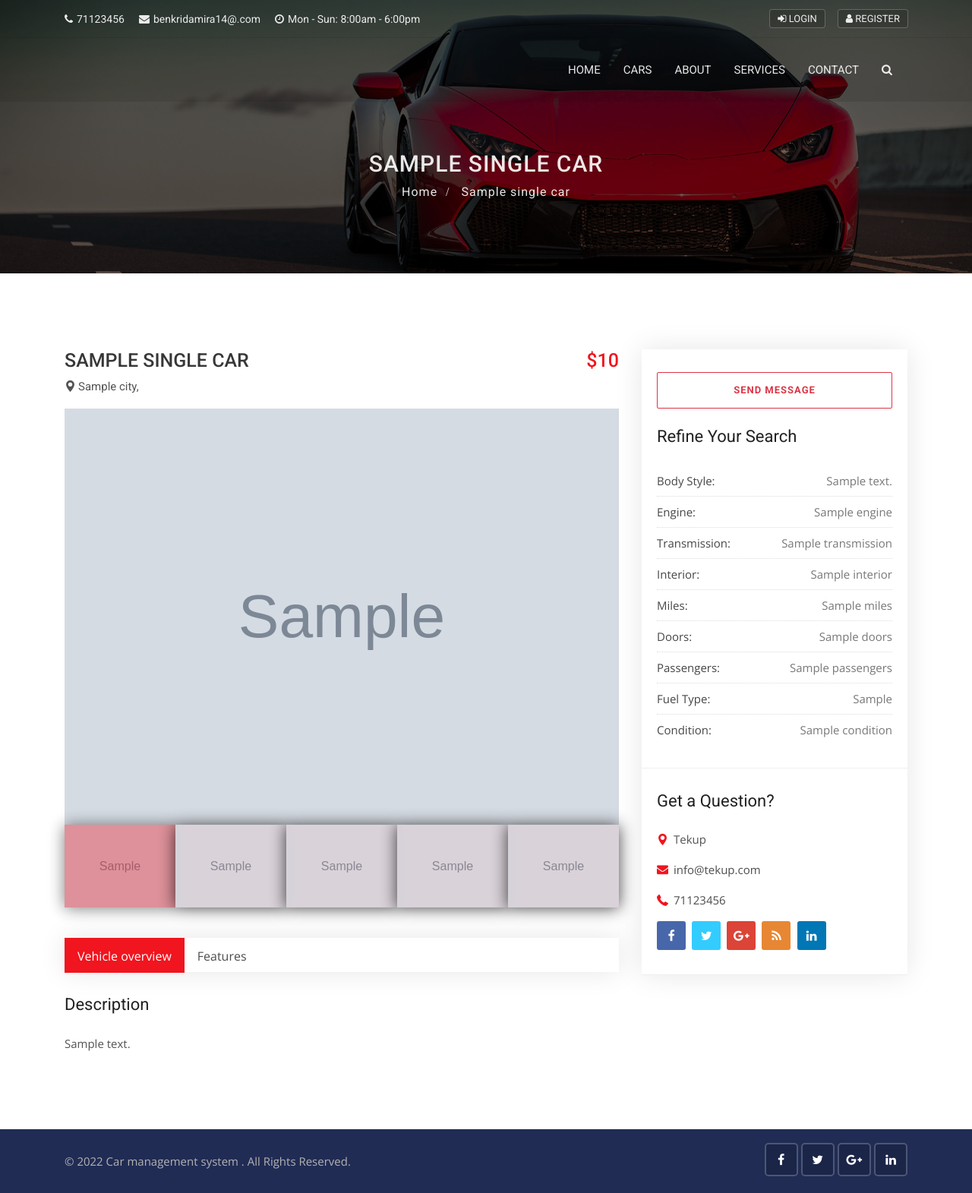
After one commit to benkridamira1/car_management, a Django app: template pages/templates/cars/car_detail.html in a window 1280 px wide. The commit adds this page. Shown: the whole page at 76% size. Run offline with Django 3.2, Linux system fonts and the light colour scheme; the template is opened without the code that fills it: most values are stand-ins (such as "Sample title", 1, 10 or a date in 2020); grey boxes marked "Sample" are stand-in pictures; some libraries are stand-ins or nearby versions.

Commit message:
car details

```diff
--- a/cars/urls.py
+++ b/cars/urls.py
@@ -3,4 +3,5 @@ from django.urls import path
 
 urlpatterns = [
     path('',views.cars, name='cars'),
+    path('<int:id>',views.car_detail, name='car_detail'),
 ]
--- /dev/null
+++ b/pages/templates/cars/car_detail.html
@@ -0,0 +1,415 @@
+{% extends 'base.html' %}
+
+{%block content%}
+
+<!-- Sub banner start -->
+<div class="sub-banner overview-bgi">
+    <div class="container breadcrumb-area">
+        <div class="breadcrumb-areas">
+            <h1>{{single_car.car_title}}</h1>
+            <ul class="breadcrumbs">
+                <li><a href="index.html">Home</a></li>
+                <li class="active"> {{single_car.car_title}}</li>
+            </ul>
+        </div>
+    </div>
+</div>
+<!-- Sub Banner end -->
+
+
+<!-- Car details page start -->
+<div class="car-details-page content-area-6">
+    <div class="container">
+        <div class="row">
+            <div class="col-lg-8 col-md-12 col-xs-12">
+                <div class="car-details-section">
+                    <!-- Heading start -->
+                    <div class="heading-car clearfix">
+                        <div class="pull-left">
+                            <h3>{{single_car.car_title}}</h3>
+                            <h6>
+                                <i class="flaticon-pin"></i>{{single_car.city}},
+                            </h6>
+                        </div>
+                        <div class="pull-right">
+                            <h3><span>${{single_car.price}}</span></h3>
+                        </div>
+                    </div>
+                    <div id="carDetailsSlider" class="carousel car-details-sliders slide mb-40">
+                        <!-- main slider carousel items -->
+                        <div class="carousel-inner">
+                            <div class="active item carousel-item" data-slide-number="0">
+                                <img src="{{single_car.car_photo.url}}" class="img-fluid" alt="slider-car">
+                            </div>
+                            <div class="item carousel-item" data-slide-number="1">
+                                <img src="{{single_car.car_photo_1.url}}" class="img-fluid" alt="slider-car">
+                            </div>
+                            <div class="item carousel-item" data-slide-number="2">
+                                <img src="{{single_car.car_photo_2.url}}" class="img-fluid" alt="slider-car">
+                            </div>
+                            <div class="item carousel-item" data-slide-number="4">
+                                <img src="i{{single_car.car_photo_3.url}}" class="img-fluid" alt="slider-car">
+                            </div>
+                            <div class="item carousel-item" data-slide-number="5">
+                                <img src="{{single_car.car_photo_4.url}}" class="img-fluid" alt="slider-car">
+                            </div>
+                        </div>
+                        <!-- main slider carousel nav controls -->
+                        <div class="carousel-indicators-section clearfix">
+                            <ul class="carousel-indicators car-properties list-inline nav nav-justified">
+                                <li class="list-inline-item active">
+                                    <a id="carousel-selector-0" class="selected" data-slide-to="0" data-target="#carDetailsSlider">
+                                        <img src="{{single_car.car_photo_1.url}}" class="img-fluid" alt="small-car">
+                                    </a>
+                                </li>
+                                <li class="list-inline-item">
+                                    <a id="carousel-selector-1" data-slide-to="1" data-target="#carDetailsSlider">
+                                        <img src="{{single_car.car_photo_2.url}}" class="img-fluid" alt="small-car">
+                                    </a>
+                                </li>
+                                <li class="list-inline-item">
+                                    <a id="carousel-selector-2" data-slide-to="2" data-target="#carDetailsSlider">
+                                        <img src="{{single_car.car_photo_3.url}}" class="img-fluid" alt="small-car">
+                                    </a>
+                                </li>
+                                <li class="list-inline-item">
+                                    <a id="carousel-selector-3" data-slide-to="3" data-target="#carDetailsSlider">
+                                        <img src="{{single_car.car_photo_4.url}}" class="img-fluid" alt="small-car">
+                                    </a>
+                                </li>
+                                <li class="list-inline-item">
+                                    <a id="carousel-selector-4" data-slide-to="4" data-target="#carDetailsSlider">
+                                        <img src="{{single_car.car_photo.url}}" class="img-fluid" alt="small-car">
+                                    </a>
+                                </li>
+                            </ul>
+                        </div>
+                    </div>
+
+                    <!-- Tabbing box start -->
+                    <div class="tabbing tabbing-box mb-40">
+                        <ul class="nav nav-tabs" id="carTab" role="tablist">
+                            <li class="nav-item">
+                                <a class="nav-link active show" id="one-tab" data-toggle="tab" href="#one" role="tab" aria-controls="one" aria-selected="false">Vehicle overview</a>
+                            </li>
+                            <li class="nav-item">
+                                <a class="nav-link" id="two-tab" data-toggle="tab" href="#two" role="tab" aria-controls="two" aria-selected="false">Features</a>
+                            </li>
+                        </ul>
+                        <div class="tab-content" id="carTabContent">
+                            <div class="tab-pane fade active show" id="one" role="tabpanel" aria-labelledby="one-tab">
+                                <div class="car-description mb-50">
+                                    <h3 class="heading-2">
+                                        Description
+                                    </h3>
+                                    <p>{{single_car.description}}</p>
+                                </div>
+                            </div>
+                            <div class="tab-pane fade" id="two" role="tabpanel" aria-labelledby="two-tab">
+                                <div class="features-info mb-50">
+                                    <h3 class="heading-2">Features</h3>
+                                    <div class="row">
+                                        <div class="col-lg-4 col-md-4 col-sm-4 col-xs-12">
+                                            <ul>
+                                                <li>
+                                                    Adaptive Cruise Control
+                                                </li>
+                                                <li>
+                                                    Airbags
+                                                </li>
+                                                <li>
+                                                    Air Conditioning
+                                                </li>
+                                                <li>
+                                                    Alarm System
+                                                </li>
+                                                <li>
+                                                    Anti-theft Protection
+                                                </li>
+                                                <li>
+                                                    Audio Interface
+                                                </li>
+                                                <li>
+                                                    Automatic Climate Control
+                                                </li>
+                                                <li>
+                                                    Automatic Headlights
+                                                </li>
+                                                <li>
+                                                    Auto Start/Stop
+                                                </li>
+                                                <li>
+                                                    Bi-Xenon Headlights
+                                                </li>
+                                                <li>
+                                                    Audio Interface
+                                                </li>
+                                                <li>
+                                                    Bluetooth Handset
+                                                </li>
+                                                <li>
+                                                    BOSE Surround Sound
+                                                </li>
+                                                <li>
+                                                    Burmester Surround Sound
+                                                </li>
+                                                <li>
+                                                    CD/DVD Autochanger
+                                                </li>
+                                            </ul>
+                                        </div>
+                                        <div class="col-lg-4 col-md-4 col-sm-4 col-xs-12">
+                                            <ul>
+                                                <li>
+                                                    CDR Audio
+                                                </li>
+                                                <li>
+                                                    Cruise Control
+                                                </li>
+                                                <li>
+                                                    Direct Fuel Injection
+                                                </li>
+                                                <li>
+                                                    Electric Parking Brake
+                                                </li>
+                                                <li>
+                                                    Floor Mats
+                                                </li>
+                                                <li>
+                                                    Garage Door Opener
+                                                </li>
+                                                <li>
+                                                    Leather Package
+                                                </li>
+                                                <li>
+                                                    Locking Rear Differential
+                                                </li>
+                                                <li>
+                                                    Luggage Compartments
+                                                </li>
+                                                <li>
+                                                    Manual Transmission
+                                                </li>
+                                                <li>
+                                                    Navigation Module
+                                                </li>
+                                                <li>
+                                                    Online Services
+                                                </li>
+                                                <li>
+                                                    ParkAssist
+                                                </li>
+                                                <li>
+                                                    Porsche Communication
+                                                </li>
+                                                <li>
+                                                    CD/DVD Autochanger
+                                                </li>
+                                            </ul>
+                                        </div>
+                                        <div class="col-lg-4 col-md-4 col-sm-4 col-xs-12">
+                                            <ul>
+                                                <li>
+                                                    Power Steering
+                                                </li>
+                                                <li>
+                                                    Reversing Camera
+                                                </li>
+                                                <li>
+                                                    Roll-over Protection
+                                                </li>
+                                                <li>
+                                                    Seat Heating
+                                                </li>
+                                                <li>
+                                                    Seat Ventilation
+                                                </li>
+                                                <li>
+                                                    Sound Package Plus
+                                                </li>
+                                                <li>
+                                                    Sport Chrono Package
+                                                </li>
+                                                <li>
+                                                    Steering Wheel Heating
+                                                </li>
+                                                <li>
+                                                    Tire Pressure Monitoring
+                                                </li>
+                                                <li>
+                                                    Universal Audio Interface
+                                                </li>
+                                                <li>
+                                                    Voice Control System
+                                                </li>
+                                                <li>
+                                                    Wind Deflector
+                                                </li>
+                                            </ul>
+                                        </div>
+                                    </div>
+                                </div>
+                            </div>
+
+                        </div>
+                    </div>
+
+
+                </div>
+            </div>
+            <div class="col-lg-4 col-md-12">
+                <div class="sidebar-right">
+                    <!-- Advanced search start -->
+                    <div class="widget advanced-search d-none-992">
+                        <button class="btn btn-outline-danger bomd btn-block btn-lg" data-toggle="modal" data-target="#inquiryModal">Send message</button>
+
+
+                        <br>
+                        <h3 class="sidebar-title">Refine Your Search</h3>
+                        <ul>
+                            <li>
+                                <span>Body Style:</span>{{single_car.body_style}}
+                            </li>
+                            <li>
+                                <span>Engine:</span>{{single_car.Engine}}
+                            </li>
+                            <li>
+                                <span>Transmission:</span>{{single_car.transmission}}
+                            </li>
+
+
+                            <li>
+                                <span>Interior:</span>{{single_car.interior}}
+                            </li>
+                            <li>
+                                <span>Miles:</span>{{single_car.miles}}
+                            </li>
+                            <li>
+                                <span>Doors:</span>{{single_car.doors}}
+                            </li>
+                            <li>
+                                <span>Passengers:</span>{{single_car.passengers}}
+                            </li>
+
+
+                            <li>
+                                <span>Fuel Type:</span>{{single_car.fuel_type}}
+                            </li>
+
+
+                            <li>
+                                <span>Condition:</span>{{single_car.Condition}}
+                            </li>
+
+
+                        </ul>
+                    </div>
+
+                    <!-- Inquiry Modal -->
+                    <div class="modal fade" id="inquiryModal" role="dialog">
+                      <div class="modal-dialog">
+                        <div class="modal-content">
+                          <div class="contact-dealer modal-header">
+                            <!-- <h5 class="modal-title" id="inquiryModalLabel">Contact Dealer</h5> -->
+                            <img src="img/logos/logo-black-white.png">
+                            <button type="button" class="close" data-dismiss="modal">
+                              <span>&times;</span>
+                            </button>
+                          </div>
+                          <div class="modal-body">
+                            <form action="#">
+                                <div class="form-group">
+                                  <label for="name" class="col-form-label">Hello, My Name is</label>
+                                  <div class="row">
+                                    <div class="col">
+                                      <input type="text" name="first_name" class="form-control" placeholder="First Name" required>
+                                    </div>
+                                    <div class="col">
+                                      <input type="text" name="last_name" class="form-control" placeholder="Last Name" required>
+                                    </div>
+                                  </div>
+                                </div>
+                                  <div class="form-group">
+                                      <select class="form-control" id="sel1" name="customer_need">
+                                        <option value="I'm interested in this">I'm interested in this</option>
+                                        <option value="I'd like to know your best price for this">I'd like to know your best price for this</option>
+                                        <option value="I'd like to test drive this">I'd like to test drive this</option>
+                                        <option value="I'd like a history report for this">I'd like a history report for this</option>
+                                      </select>
+                                    </div>
+
+                                <div class="form-group">
+                                  <input type="text" name="car_title" class="form-control" value="LAMBORGHINI HURACÁN." readonly>
+                                </div>
+
+                                <div class="form-group">
+                                  <label for="name" class="col-form-label">I live in</label>
+                                  <div class="row">
+                                    <div class="col">
+                                      <input type="text" name="city" class="form-control" placeholder="City" required>
+                                    </div>
+                                    <div class="col">
+                                      <input type="text" name="state" class="form-control" placeholder="State" required>
+                                    </div>
+                                  </div>
+                                </div>
+
+                                <div class="form-group">
+                                  <div class="row">
+                                    <div class="col">
+                                        <label for="name" class="col-form-label">You can reach me by email at</label>
+                                      <input type="email" name="email" class="form-control" placeholder="Email Address" required>
+                                    </div>
+                                    <div class="col">
+                                        <label for="phone" class="col-form-label">or by phone at</label>
+                                      <input type="text" name="phone" placeholder="Phone Number (optional)" class="form-control">
+                                    </div>
+                                  </div>
+                                </div>
+
+                                <div class="form-group">
+                                  <label for="message" class="col-form-label">Add comments</label>
+                                  <textarea name="message" class="form-control" placeholder="Enter your message here (optional)"></textarea>
+                                </div>
+                                <hr>
+                                <input type="submit" value="Send" class="btn btn-block btn-danger">
+                            </form>
+                          </div>
+                        </div>
+                      </div>
+                    </div>
+                    <!-- Question start -->
+                    <div class="widget question">
+                        <h5 class="sidebar-title">Get a Question?</h5>
+                        <ul class="contact-info">
+                            <li>
+                                <i class="flaticon-pin"></i>Tekup
+                            </li>
+                            <li>
+                                <i class="flaticon-mail"></i><a href="mailto:info@themevessel.com">info@tekup.com</a>
+                            </li>
+                            <li>
+                                <i class="flaticon-phone"></i><a href="tel:+0477-85x6-552">71123456</a>
+                            </li>
+                        </ul>
+                        <div class="social-list clearfix">
+                            <ul>
+                                <li><a href="#" class="facebook-bg"><i class="fa fa-facebook"></i></a></li>
+                                <li><a href="#" class="twitter-bg"><i class="fa fa-twitter"></i></a></li>
+                                <li><a href="#" class="google-bg"><i class="fa fa-google-plus"></i></a></li>
+                                <li><a href="#" class="rss-bg"><i class="fa fa-rss"></i></a></li>
+                                <li><a href="#" class="linkedin-bg"><i class="fa fa-linkedin"></i></a></li>
+                            </ul>
+                        </div>
+                    </div>
+
+                </div>
+            </div>
+        </div>
+    </div>
+</div>
+<!-- Properties details page end -->
+
+
+
+{%endblock%}
--- a/pages/templates/pages/home.html
+++ b/pages/templates/pages/home.html
@@ -164,7 +164,7 @@
                         </div>
                         <div class="detail">
                             <h1 class="title">
-                                <a href="car-details.html">{{car.car_title}}</a>
+                                <a href="{% url 'car_detail' car.id%}">{{car.car_title}}</a>
                             </h1>
                             <div class="location">
                                 <a href="car-details.html">
```
Also changed, not shown: cars/views.py (+10 -1 lines).
